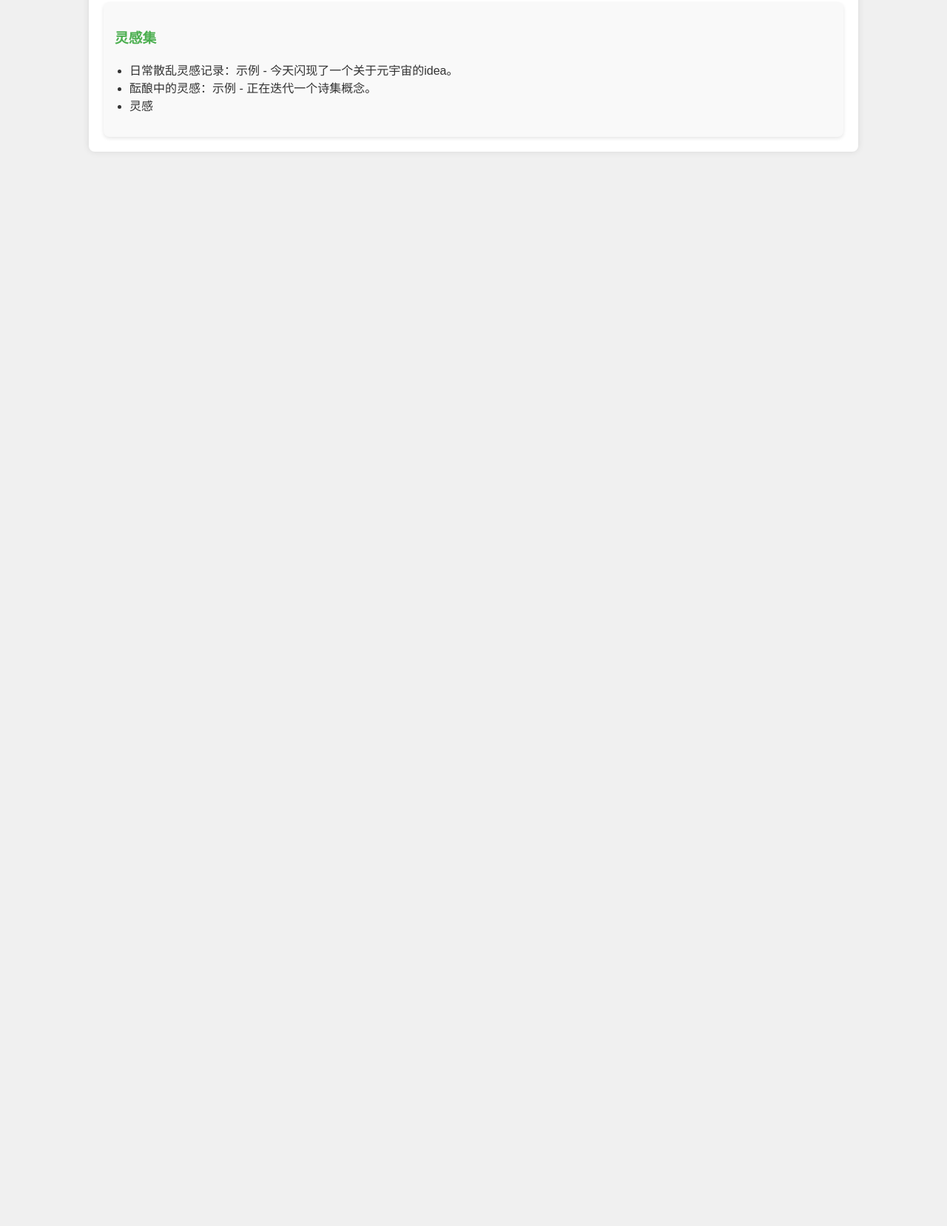
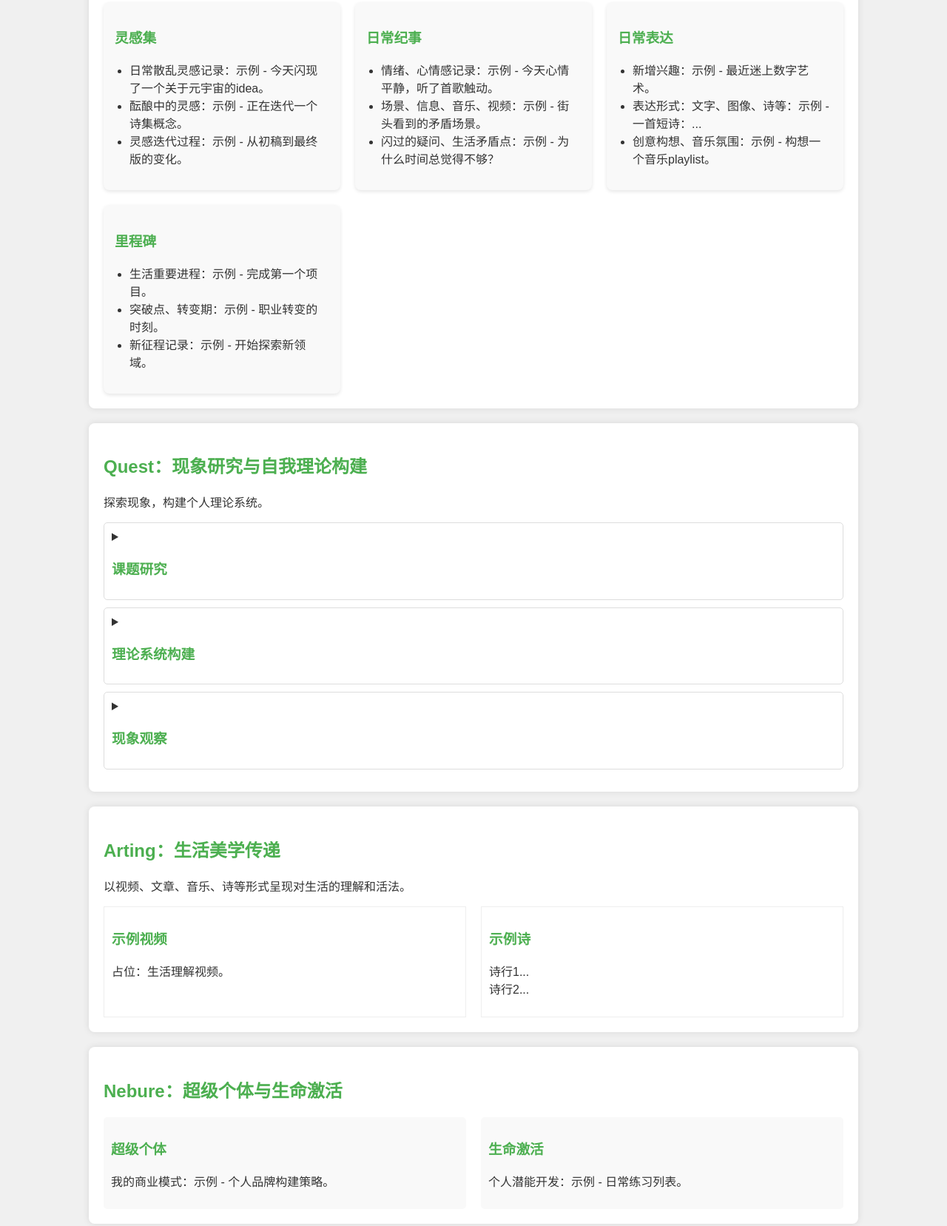
Before and after one commit to Chordisle/nebure, a plain HTML site: page index.html in a window 1280 px wide. Shown: the part 407-2064 px from the top of the page at 74% size. Before the commit the page ends 800 px from the top, so only its background shows below. Drawn offline with Linux system fonts and the light colour scheme.

Commit message:
index.html

```diff
--- a/index.html
+++ b/index.html
@@ -138,4 +138,121 @@
                 <ul>
                     <li>日常散乱灵感记录：示例 - 今天闪现了一个关于元宇宙的idea。</li>
                     <li>酝酿中的灵感：示例 - 正在迭代一个诗集概念。</li>
-                    <li>灵感
+                    <li>灵感迭代过程：示例 - 从初稿到最终版的变化。</li>
+                </ul>
+                <!-- 加你的真实内容，或后期用JS动态加载 -->
+            </div>
+            <div class="card">
+                <h3>日常纪事</h3>
+                <ul>
+                    <li>情绪、心情感记录：示例 - 今天心情平静，听了首歌触动。</li>
+                    <li>场景、信息、音乐、视频：示例 - 街头看到的矛盾场景。</li>
+                    <li>闪过的疑问、生活矛盾点：示例 - 为什么时间总觉得不够？</li>
+                </ul>
+            </div>
+            <div class="card">
+                <h3>日常表达</h3>
+                <ul>
+                    <li>新增兴趣：示例 - 最近迷上数字艺术。</li>
+                    <li>表达形式：文字、图像、诗等：示例 - 一首短诗：...</li>
+                    <li>创意构想、音乐氛围：示例 - 构想一个音乐playlist。</li>
+                </ul>
+            </div>
+            <div class="card">
+                <h3>里程碑</h3>
+                <ul>
+                    <li>生活重要进程：示例 - 完成第一个项目。</li>
+                    <li>突破点、转变期：示例 - 职业转变的时刻。</li>
+                    <li>新征程记录：示例 - 开始探索新领域。</li>
+                </ul>
+            </div>
+        </div>
+    </section>
+
+    <section id="quest">
+        <h2>Quest：现象研究与自我理论构建</h2>
+        <p>探索现象，构建个人理论系统。</p>
+        <div class="accordion"> <!-- 实验布局：可折叠 -->
+            <details>
+                <summary><h3>课题研究</h3></summary>
+                <p>不同课题组，以文章或视频形式输出。示例课题：现象A的分析。</p>
+                <!-- 加链接： <a href="your-article-link">阅读文章</a> 或 <iframe src="youtube-video" width="560" height="315"></iframe> -->
+            </details>
+            <details>
+                <summary><h3>理论系统构建</h3></summary>
+                <p>日常视频和文章输出。示例：我的核心理论框架。</p>
+            </details>
+            <details>
+                <summary><h3>现象观察</h3></summary>
+                <p>对现象的持续跟踪记录。示例：观察日志1。</p>
+            </details>
+        </div>
+    </section>
+
+    <section id="arting">
+        <h2>Arting：生活美学传递</h2>
+        <p>以视频、文章、音乐、诗等形式呈现对生活的理解和活法。</p>
+        <div class="arting-gallery">
+            <div class="item">
+                <h3>示例视频</h3>
+                <!-- <iframe src="https://www.youtube.com/embed/your-video-id" width="300" height="200"></iframe> -->
+                <p>占位：生活理解视频。</p>
+            </div>
+            <div class="item">
+                <h3>示例诗</h3>
+                <p>诗行1...<br>诗行2...</p>
+            </div>
+            <!-- 加更多item -->
+        </div>
+    </section>
+
+    <section id="nebure">
+        <h2>Nebure：超级个体与生命激活</h2>
+        <div class="nebure-flex"> <!-- 实验布局：两列 -->
+            <div>
+                <h3>超级个体</h3>
+                <p>我的商业模式：示例 - 个人品牌构建策略。</p>
+            </div>
+            <div>
+                <h3>生命激活</h3>
+                <p>个人潜能开发：示例 - 日常练习列表。</p>
+            </div>
+        </div>
+    </section>
+
+    <section id="chordisle">
+        <h2>Chordisle：创意岛</h2>
+        <p>集结创意项目展示。</p>
+        <div class="chordisle-cards">
+            <div class="card">
+                <h3>虚拟IP元宇宙</h3>
+                <p>理念项目展示：示例 - 元宇宙概念图。</p>
+            </div>
+            <div class="card">
+                <h3>华藏道场</h3>
+                <p>另一个重要理念项目：描述...</p>
+            </div>
+            <div class="card">
+                <h3>想象流</h3>
+                <p>其他创意集合：示例 - 脑洞列表。</p>
+            </div>
+        </div>
+    </section>
+
+    <footer>
+        <p>© 2025 Nebure。实验性开发中，由Grok辅助。</p>
+    </footer>
+
+    <script>
+        // 简单JS：平滑滚动到锚点
+        document.querySelectorAll('nav a').forEach(anchor => {
+            anchor.addEventListener('click', function(e) {
+                e.preventDefault();
+                document.querySelector(this.getAttribute('href')).scrollIntoView({
+                    behavior: 'smooth'
+                });
+            });
+        });
+    </script>
+</body>
+</html>
```
